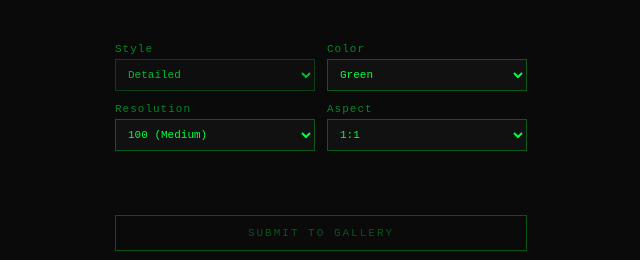
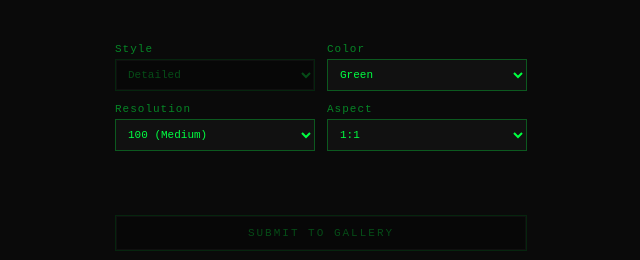
Before and after one commit to m80yan/ascii-camera2, a website: page camera.html in a window 1280 px wide. Shown: the part 805-1065 px from the top of the page, 319-959 px from the left. Drawn offline with Linux system fonts and the light colour scheme; animation ran at ten frames a second.

Commit message:
Update ASCII Camera

```diff
--- a/camera.html
+++ b/camera.html
@@ -102,7 +102,10 @@
     min-height: 24px;
     box-sizing: border-box;
   }
-  /** Video 下禁用下拉：强不可交互样式（非仅半透明） */
+  /**
+   * 禁用下拉：统一与 Resolution / Aspect 的 `select-strong-disabled` 色值（Style 等凡 `disabled` 之下拉同效）。
+   */
+  select:disabled,
   select.select-strong-disabled:disabled {
     opacity: 1;
     cursor: not-allowed;
@@ -212,9 +215,15 @@
   #submitGalleryBtn.cam-submit-gallery-btn:hover:not(:disabled) {
     background: rgba(0, 255, 65, 0.1);
   }
+  /** Submit：disabled 与 Resolution/Aspect 禁用下拉同一绿透明度体系（不用整钮 opacity 0.3） */
   #submitGalleryBtn.cam-submit-gallery-btn:disabled {
-    opacity: 0.3;
+    opacity: 1;
     cursor: not-allowed;
+    pointer-events: none;
+    background: #070707;
+    color: rgba(0, 255, 65, 0.28);
+    border-color: rgba(0, 255, 65, 0.12);
+    box-shadow: inset 0 0 0 1px rgba(255, 255, 255, 0.03);
   }
   button { background: transparent; border: 1px solid #00ff41; color: #00ff41; font-family: monospace, ui-monospace, "Courier New", monospace; font-size: 11px; cursor: pointer; letter-spacing: 2px; text-transform: uppercase; transition: background 0.2s; }
   button:hover { background: rgba(0,255,65,0.1); }
```
